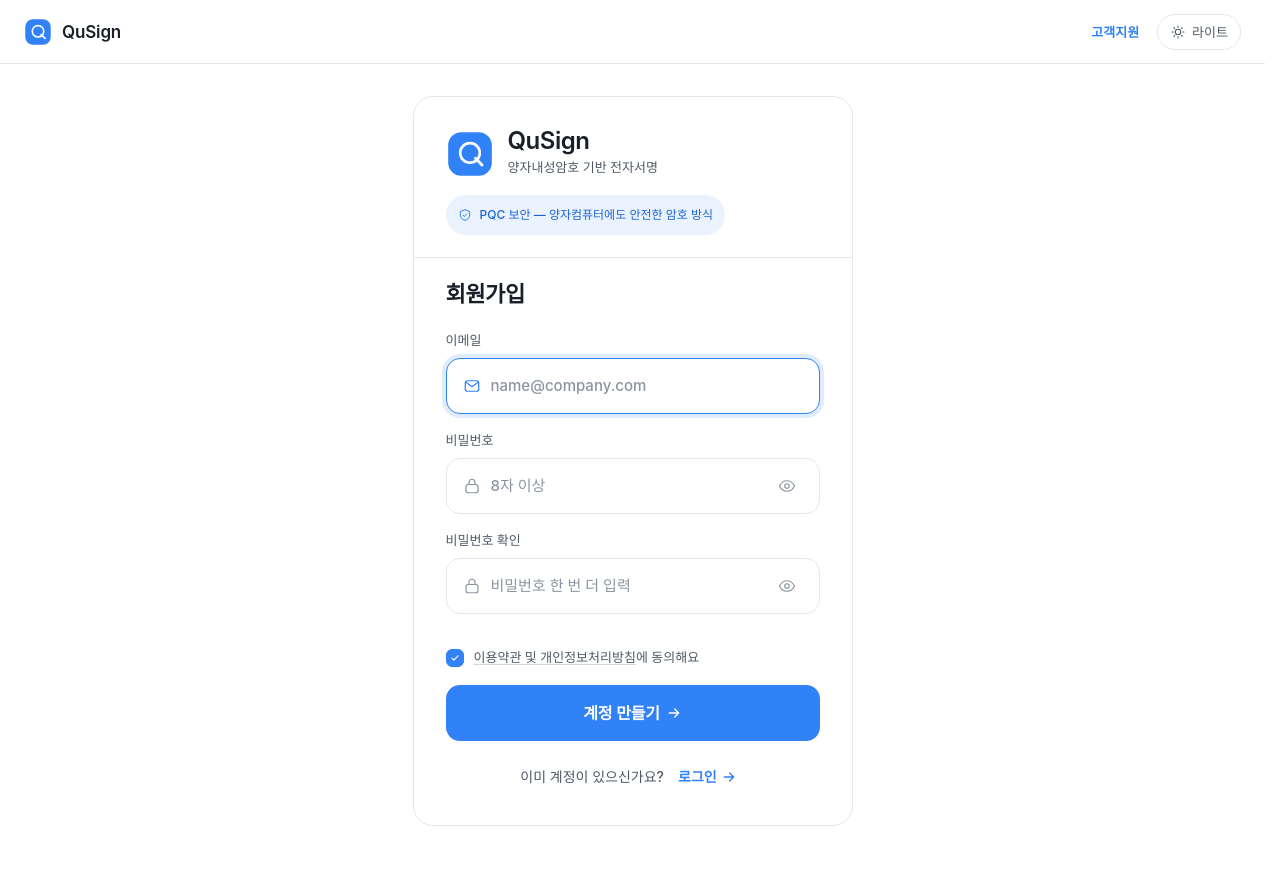
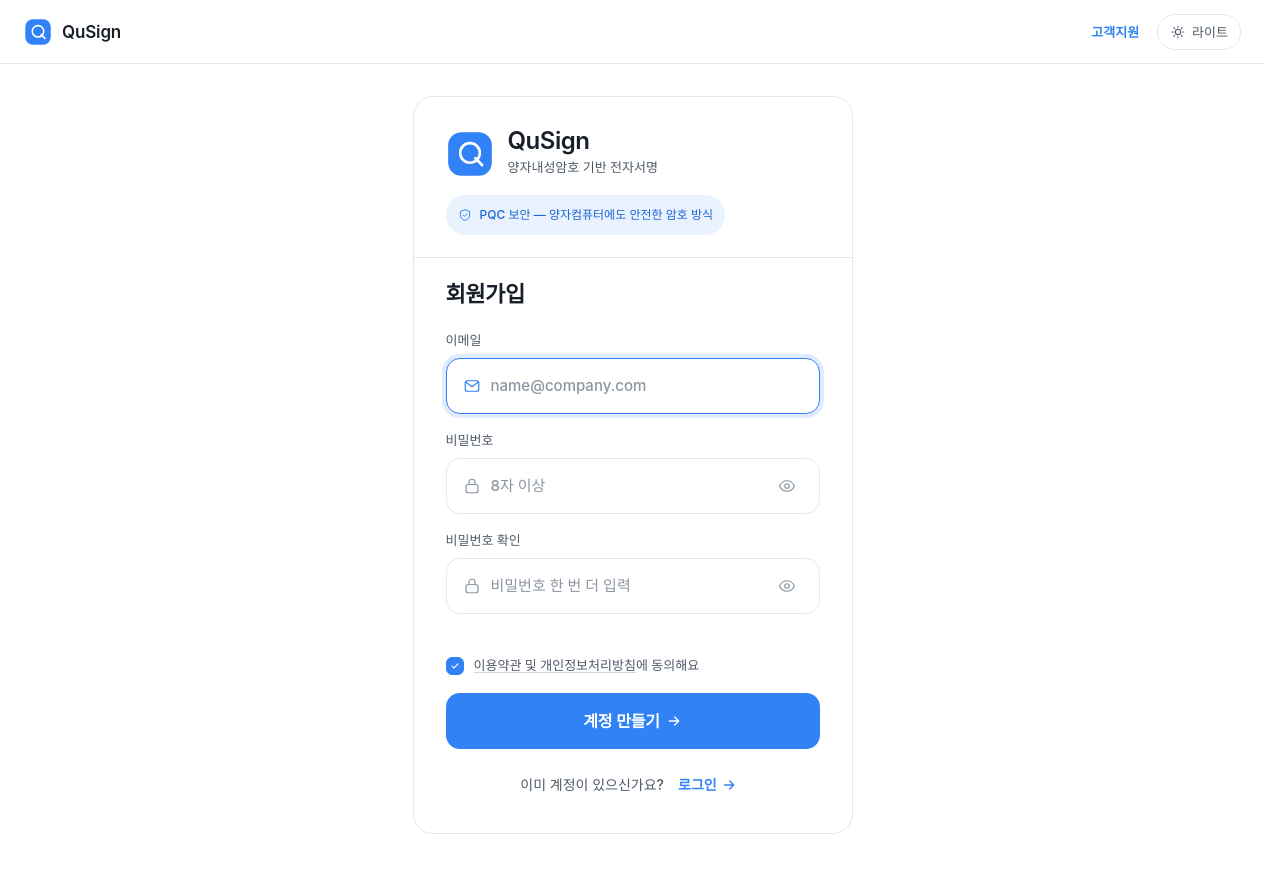
Before and after one commit to kwakchaewon/QuSign, a Vue app in the folder frontend/: page /signup in a window 1280 px wide. Shown: the top 872 px of the page. Built offline with nearby package versions, Linux system fonts and the light colour scheme; a web font is replaced by a local one.

Commit message:
style: 약관 체크박스 상단 여백 16px → 24px 증가

```diff
--- a/frontend/src/assets/signup.css
+++ b/frontend/src/assets/signup.css
@@ -53,7 +53,7 @@
   gap: 10px;
   padding: 4px 0;
   line-height: 1.5;
-  margin-top: 16px;
+  margin-top: 24px;
 }
 .qs-check-block .qs-check-box { margin-top: 1px; }
 .qs-check-block a {
```
